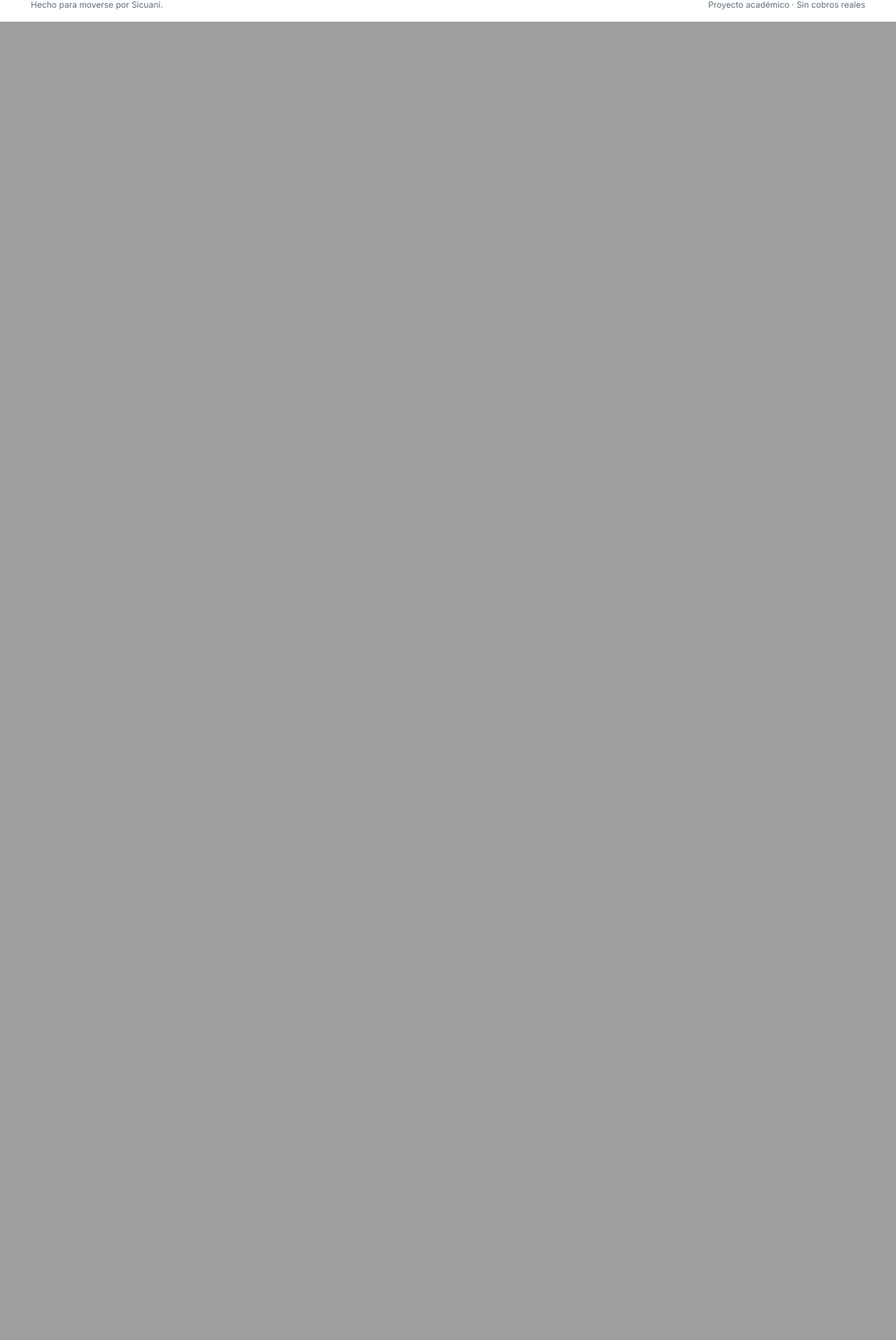
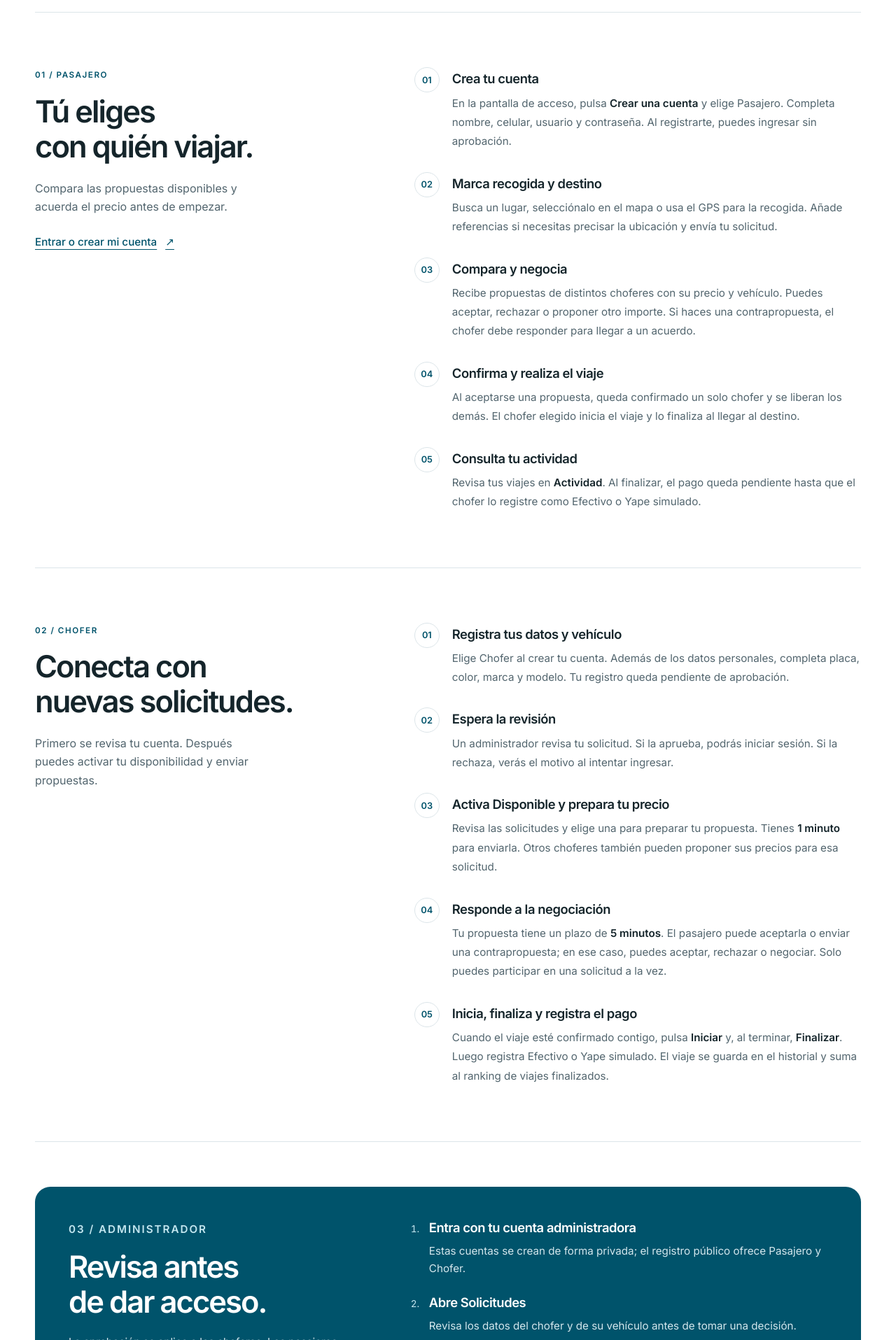
Before and after one commit to yoset-carlos/uber_sicuani, a PHP site: page /como-funciona in a window 1280 px wide. Shown: the part 769-2684 px from the top of the page at 70% size. Before the commit the page ends 800 px from the top, so only its background shows below. Run offline with PHP 8.4, Linux system fonts and the light colour scheme.

Commit message:
Agregar guía pública del flujo del sistema

```diff
--- a/public/index.php
+++ b/public/index.php
@@ -7,6 +7,7 @@ header('Referrer-Policy: strict-origin-when-cross-origin');
 header('X-Frame-Options: DENY');
 header("Content-Security-Policy: default-src 'self'; script-src 'self'; style-src 'self' 'unsafe-inline'; img-src 'self' data: https:; font-src 'self'; connect-src 'self'; frame-ancestors 'none'; base-uri 'self'; form-action 'self'");
 $path=parse_url($_SERVER['REQUEST_URI'],PHP_URL_PATH) ?: '/';
+if (in_array($path,['/como-funciona','/como-funciona/'],true)) { header('Cache-Control: no-cache'); require dirname(__DIR__).'/views/guide.php'; exit; }
 if (!str_starts_with($path,'/api')) { header('Cache-Control: no-cache'); require dirname(__DIR__).'/views/app.php'; exit; }
 header('Content-Type: application/json; charset=utf-8');
 header('Cache-Control: no-store');
--- a/views/app.php
+++ b/views/app.php
@@ -23,7 +23,7 @@
         <button type="button" data-view="home" aria-current="page">Viajar</button>
         <button type="button" data-view="history">Actividad</button>
       </nav>
-      <div class="header-end"><span class="demo-label">Viajes simulados</span><button type="button" id="menu-toggle" class="icon-button" aria-label="Abrir menú de cuenta" aria-expanded="false" aria-controls="account-menu" hidden><span data-icon="Bars3Icon"></span></button></div>
+      <div class="header-end"><a href="/como-funciona" aria-label="Guía: cómo funciona el sistema">Guía</a><span class="demo-label">Viajes simulados</span><button type="button" id="menu-toggle" class="icon-button" aria-label="Abrir menú de cuenta" aria-expanded="false" aria-controls="account-menu" hidden><span data-icon="Bars3Icon"></span></button></div>
       <div class="account-menu" id="account-menu" hidden><p id="account-name"></p><p id="account-role" class="muted"></p><button type="button" id="logout">Cerrar sesión</button></div>
     </header>
     <main class="workspace">
--- /dev/null
+++ b/views/guide.php
@@ -0,0 +1,43 @@
+<!doctype html>
+<html lang="es">
+<head>
+  <meta charset="utf-8">
+  <meta name="viewport" content="width=device-width, initial-scale=1">
+  <meta name="theme-color" content="#00536b">
+  <meta name="description" content="Conoce cómo registrarte, solicitar un viaje, enviar propuestas y aprobar choferes en Uber Sicuani.">
+  <title>Cómo funciona — Uber Sicuani</title>
+  <link rel="icon" href="data:,">
+  <link rel="preload" href="/assets/vendor/inter-latin.woff2" as="font" type="font/woff2" crossorigin>
+  <link rel="stylesheet" href="/assets/guide.css?v=<?= substr(hash_file('sha256', dirname(__DIR__).'/public/assets/guide.css'),0,12) ?>">
+</head>
+<body>
+  <a class="skip" href="#contenido">Ir al contenido</a>
+  <header class="site-header"><a class="brand" href="/">Uber <span>Sicuani</span></a><a class="button small" href="/">Ir al sistema <span aria-hidden="true">↗</span></a></header>
+  <main id="contenido">
+    <section class="hero" aria-labelledby="titulo">
+      <div><p class="eyebrow">GUÍA DEL SISTEMA</p><h1 id="titulo">De la solicitud<br>al destino.</h1><p class="intro">Conoce cada paso del viaje y lo que hace cada persona: pasajero, chofer y administrador.</p><div class="hero-actions"><a class="button" href="#pasajero">Quiero viajar <span aria-hidden="true">↓</span></a><a class="text-link" href="#conductor">Soy chofer <span aria-hidden="true">↗</span></a></div><p class="demo">Proyecto académico en Sicuani, Cusco. Los viajes y pagos son simulados.</p></div>
+      <div class="journey" aria-label="Resumen del viaje"><p class="eyebrow">UN VIAJE, PASO A PASO</p><ol><li><span>01</span><div><strong>El pasajero solicita</strong><p>Define dónde empieza y termina el viaje.</p></div></li><li><span>02</span><div><strong>Los choferes proponen</strong><p>Envían sus precios de forma independiente.</p></div></li><li><span>03</span><div><strong>Ambos acuerdan</strong><p>Se acepta una propuesta y se confirma un chofer.</p></div></li><li><span>04</span><div><strong>El chofer completa</strong><p>Inicia, finaliza y registra el pago simulado.</p></div></li></ol></div>
+    </section>
+    <nav class="section-nav" aria-label="Secciones de la guía"><a href="#pasajero">01 · Pasajero</a><a href="#conductor">02 · Chofer</a><a href="#administrador">03 · Administrador</a><a href="#preguntas">Preguntas frecuentes</a></nav>
+    <section class="role-section" id="pasajero" aria-labelledby="titulo-pasajero">
+      <div class="section-heading"><p class="eyebrow">01 / PASAJERO</p><h2 id="titulo-pasajero">Tú eliges<br>con quién viajar.</h2><p>Compara las propuestas disponibles y acuerda el precio antes de empezar.</p><a class="text-link" href="/">Entrar o crear mi cuenta <span aria-hidden="true">↗</span></a></div>
+      <ol class="steps"><li><h3>Crea tu cuenta</h3><p>En la pantalla de acceso, pulsa <strong>Crear una cuenta</strong> y elige Pasajero. Completa nombre, celular, usuario y contraseña. Al registrarte, puedes ingresar sin aprobación.</p></li><li><h3>Marca recogida y destino</h3><p>Busca un lugar, selecciónalo en el mapa o usa el GPS para la recogida. Añade referencias si necesitas precisar la ubicación y envía tu solicitud.</p></li><li><h3>Compara y negocia</h3><p>Recibe propuestas de distintos choferes con su precio y vehículo. Puedes aceptar, rechazar o proponer otro importe. Si haces una contrapropuesta, el chofer debe responder para llegar a un acuerdo.</p></li><li><h3>Confirma y realiza el viaje</h3><p>Al aceptarse una propuesta, queda confirmado un solo chofer y se liberan los demás. El chofer elegido inicia el viaje y lo finaliza al llegar al destino.</p></li><li><h3>Consulta tu actividad</h3><p>Revisa tus viajes en <strong>Actividad</strong>. Al finalizar, el pago queda pendiente hasta que el chofer lo registre como Efectivo o Yape simulado.</p></li></ol>
+    </section>
+    <section class="role-section" id="conductor" aria-labelledby="titulo-conductor">
+      <div class="section-heading"><p class="eyebrow">02 / CHOFER</p><h2 id="titulo-conductor">Conecta con<br>nuevas solicitudes.</h2><p>Primero se revisa tu cuenta. Después puedes activar tu disponibilidad y enviar propuestas.</p></div>
+      <ol class="steps"><li><h3>Registra tus datos y vehículo</h3><p>Elige Chofer al crear tu cuenta. Además de los datos personales, completa placa, color, marca y modelo. Tu registro queda pendiente de aprobación.</p></li><li><h3>Espera la revisión</h3><p>Un administrador revisa tu solicitud. Si la aprueba, podrás iniciar sesión. Si la rechaza, verás el motivo al intentar ingresar.</p></li><li><h3>Activa Disponible y prepara tu precio</h3><p>Revisa las solicitudes y elige una para preparar tu propuesta. Tienes <strong>1 minuto</strong> para enviarla. Otros choferes también pueden proponer sus precios para esa solicitud.</p></li><li><h3>Responde a la negociación</h3><p>Tu propuesta tiene un plazo de <strong>5 minutos</strong>. El pasajero puede aceptarla o enviar una contrapropuesta; en ese caso, puedes aceptar, rechazar o negociar. Solo puedes participar en una solicitud a la vez.</p></li><li><h3>Inicia, finaliza y registra el pago</h3><p>Cuando el viaje esté confirmado contigo, pulsa <strong>Iniciar</strong> y, al terminar, <strong>Finalizar</strong>. Luego registra Efectivo o Yape simulado. El viaje se guarda en el historial y suma al ranking de viajes finalizados.</p></li></ol>
+    </section>
+    <section class="admin-section" id="administrador" aria-labelledby="titulo-admin"><div><p class="eyebrow">03 / ADMINISTRADOR</p><h2 id="titulo-admin">Revisa antes<br>de dar acceso.</h2><p>La aprobación se aplica a los choferes. Los pasajeros acceden al registrarse.</p></div><ol class="admin-steps"><li><h3>Entra con tu cuenta administradora</h3><p>Estas cuentas se crean de forma privada; el registro público ofrece Pasajero y Chofer.</p></li><li><h3>Abre Solicitudes</h3><p>Revisa los datos del chofer y de su vehículo antes de tomar una decisión.</p></li><li><h3>Aprueba o rechaza</h3><p>Aprobar habilita el acceso del chofer. Para rechazar, escribe un motivo. Una solicitud rechazada puede aprobarse posteriormente; cada decisión queda registrada.</p></li></ol></section>
+    <section class="faq-section" id="preguntas" aria-labelledby="titulo-preguntas"><div class="faq-heading"><p class="eyebrow">ANTES DE EMPEZAR</p><h2 id="titulo-preguntas">Lo que conviene saber.</h2></div><div class="faq-list">
+      <details><summary>¿Qué pasa si nadie acepta el viaje?</summary><p>La búsqueda inicial dura 10 minutos. Una preparación o propuesta obtenida a tiempo conserva su propio plazo. Si ya no queda ninguna opción vigente, el viaje termina sin conductor y puedes solicitar otro.</p></details>
+      <details><summary>¿Puedo cancelar o informar un problema?</summary><p>Antes de iniciar el viaje, puedes cancelarlo indicando un motivo. Durante el viaje, pasajero y chofer pueden registrar una incidencia con motivo y comentario. Si un viaje confirmado no comienza en 30 minutos, se cancela automáticamente cuando el sistema procesa su vencimiento.</p></details>
+      <details><summary>¿Rechazar a un chofer cancela toda la solicitud?</summary><p>No. Rechazar una propuesta solo descarta a ese chofer en esa solicitud. Las demás propuestas mantienen sus propios plazos. Si un chofer retira su participación antes de la confirmación, tampoco cancela las de los demás.</p></details>
+      <details><summary>¿El mapa muestra la ruta y la ubicación del chofer?</summary><p>La línea discontinua une la recogida y el destino como referencia; no calcula una ruta por calles. No hay seguimiento GPS continuo ni estimaciones de llegada. El mapa y las búsquedas de lugares necesitan conexión a internet.</p></details>
+      <details><summary>¿Se cobra dinero real?</summary><p>No. Es una aplicación académica de viajes simulados. Efectivo y Yape son registros de demostración: el sistema no procesa cobros ni transferencias.</p></details>
+      <details><summary>¿Puedo tener varios viajes al mismo tiempo?</summary><p>Cada usuario puede tener un solo viaje activo. Un chofer participa en una solicitud a la vez mientras prepara su precio o espera una respuesta. Esto no impide que otros choferes propongan para la misma solicitud.</p></details>
+    </div></section>
+    <section class="closing"><div><p class="eyebrow">YA CONOCES EL RECORRIDO</p><h2>Tu próximo paso empieza aquí.</h2></div><a class="button" href="/">Abrir el sistema <span aria-hidden="true">↗</span></a></section>
+  </main>
+  <footer><a class="brand" href="/">Uber <span>Sicuani</span></a><p>Proyecto académico · Viajes y pagos simulados</p><a href="#titulo">Volver arriba ↑</a></footer>
+</body>
+</html>
```
Also changed, not shown: public/assets/guide.css (added).
